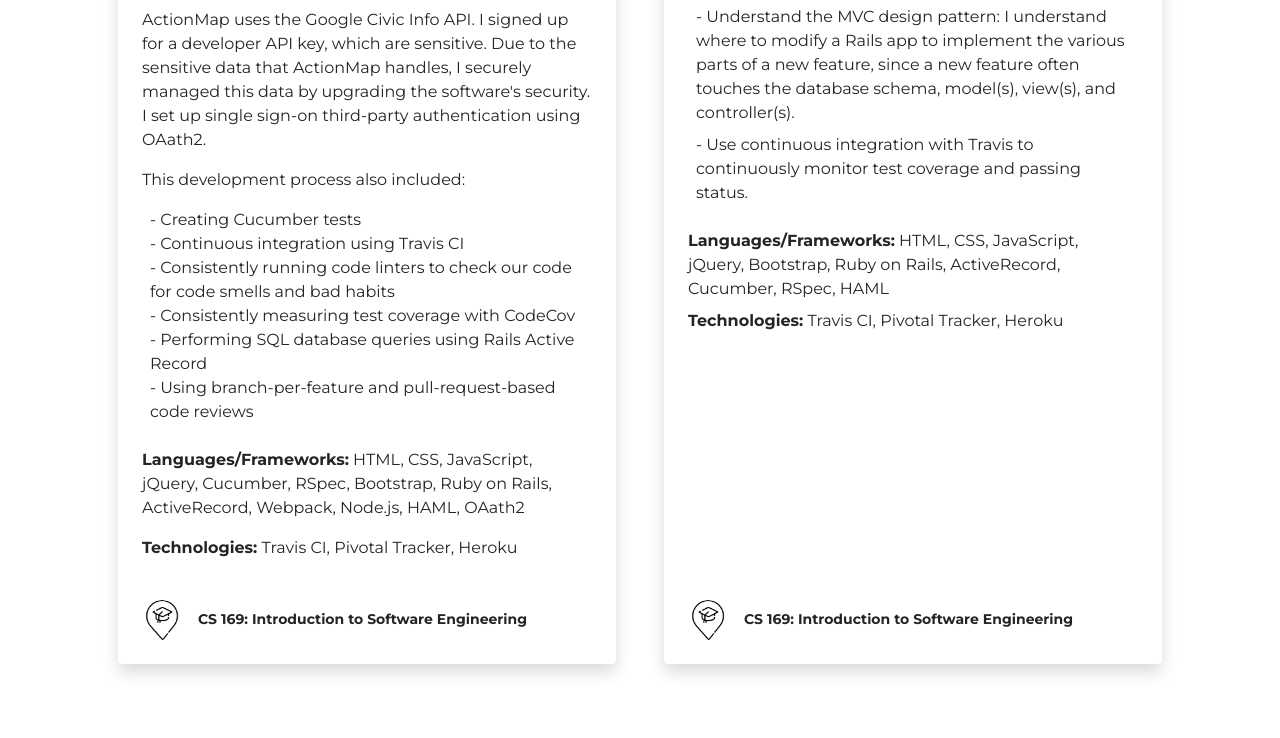
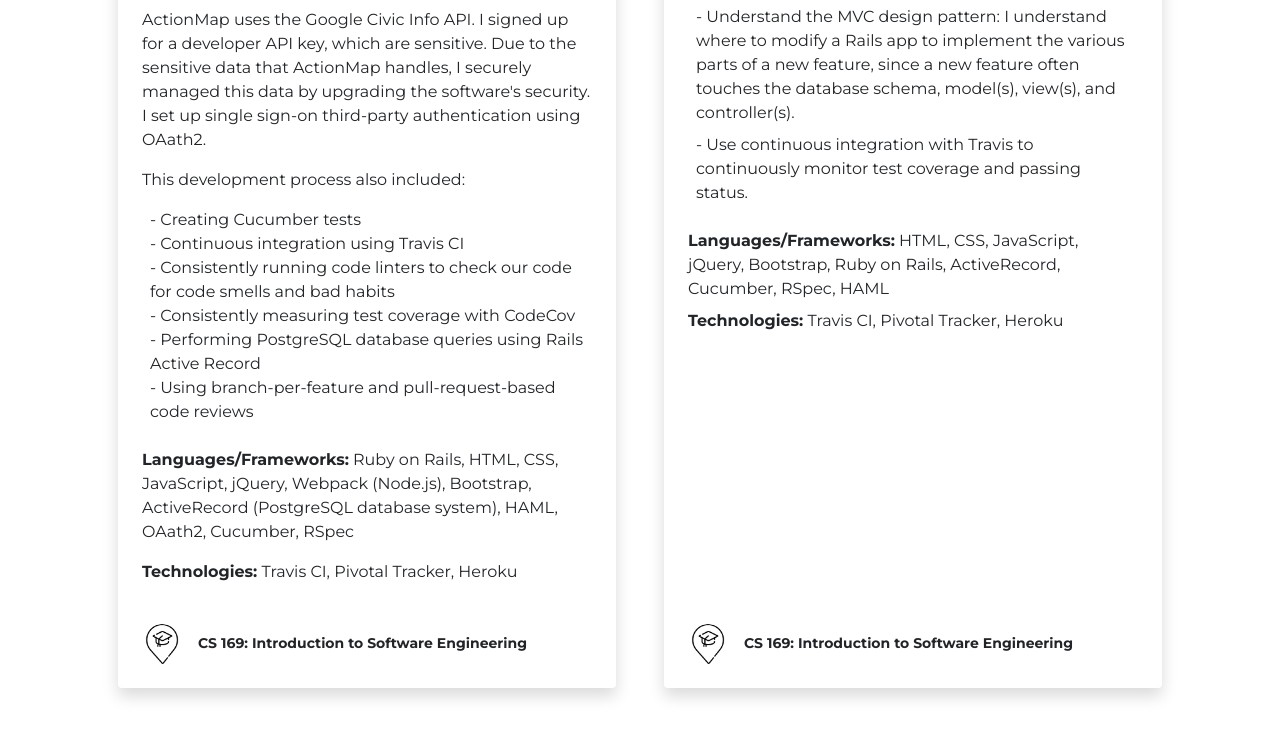
Before and after one commit to acruz101/acruz101.github.io, a website: page softdes-home.html in a window 1280 px wide. Shown: the part 1669-2407 px from the top of the page. Drawn offline with nearby package versions, Linux system fonts and the light colour scheme.

Commit message:
update actionmap

```diff
--- a/softdes-home.html
+++ b/softdes-home.html
@@ -70,13 +70,13 @@
                                                 <br>- Continuous integration using Travis CI
                                                 <br>- Consistently running code linters to check our code for code smells and bad habits
                                                 <br>- Consistently measuring test coverage with CodeCov
-                                                <br>- Performing SQL database queries using Rails Active Record
+                                                <br>- Performing PostgreSQL database queries using Rails Active Record
                                                 <br>- Using branch-per-feature and pull-request-based code reviews
                                             </p>
                                         </div>
                                     </div>
                                     <div class="card-text mt-4 mb-1">
-                                        <p><strong>Languages/Frameworks:</strong> HTML, CSS, JavaScript, jQuery, Cucumber, RSpec, Bootstrap, Ruby on Rails, ActiveRecord, Webpack, Node.js, HAML, OAath2</p>
+                                        <p><strong>Languages/Frameworks:</strong> Ruby on Rails, HTML, CSS, JavaScript, jQuery, Webpack (Node.js), Bootstrap, ActiveRecord (PostgreSQL database system), HAML, OAath2, Cucumber, RSpec</p>
                                         <p><strong>Technologies:</strong> Travis CI, Pivotal Tracker, Heroku</p>
                                     </div>
                                 </div>
```
